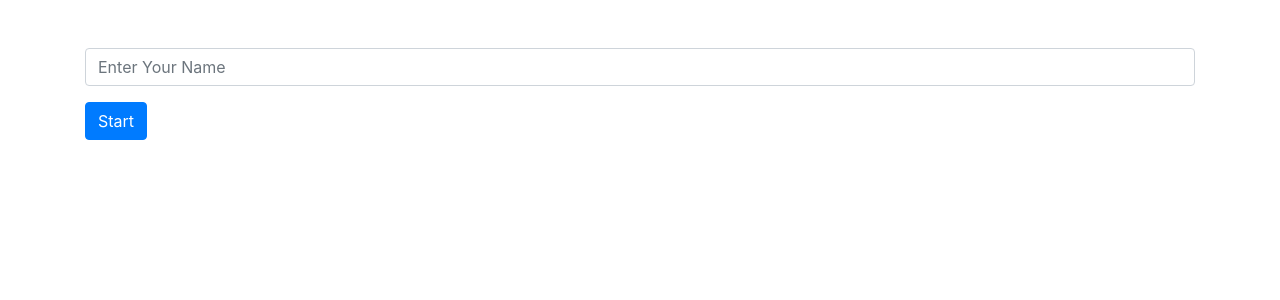
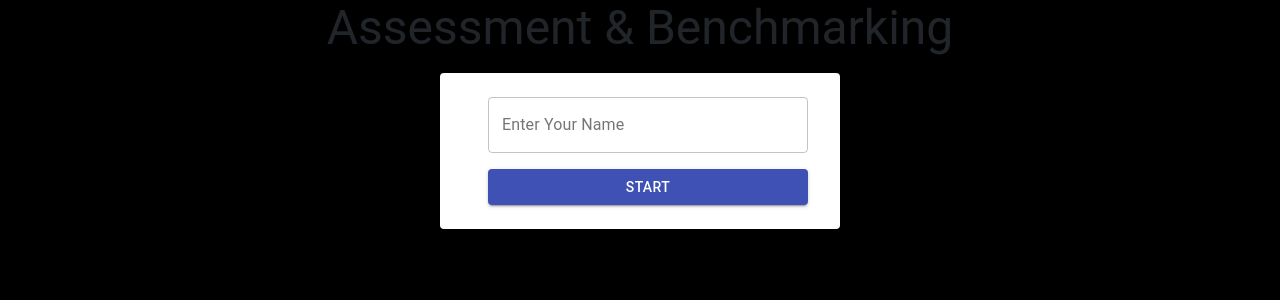
Before and after one commit to Abdugaffor-97/benchmark-platform-frontend, a React (Create React App) app: page / in a window 1280 px wide. Shown: the top 300 px of the page. Built offline with nearby package versions, Linux system fonts and the light colour scheme.

Commit message:
implemented material ui

```diff
--- a/src/App.css
+++ b/src/App.css
@@ -1,39 +1,4 @@
-.App {
+body {
   text-align: center;
-  background-color: #282c34;
+  background-color: black;
 }
-
-.App-logo {
-  height: 40vmin;
-  pointer-events: none;
-}
-
-@media (prefers-reduced-motion: no-preference) {
-  .App-logo {
-    animation: App-logo-spin infinite 20s linear;
-  }
-}
-
-.App-header {
-  background-color: #282c34;
-  min-height: 100vh;
-  display: flex;
-  flex-direction: column;
-  align-items: center;
-  justify-content: center;
-  font-size: calc(10px + 2vmin);
-  color: white;
-}
-
-.App-link {
-  color: #61dafb;
-}
-
-@keyframes App-logo-spin {
-  from {
-    transform: rotate(0deg);
-  }
-  to {
-    transform: rotate(360deg);
-  }
-}
--- a/src/components/Home.jsx
+++ b/src/components/Home.jsx
@@ -1,30 +1,73 @@
 import { withRouter } from "react-router-dom";
 import { useState } from "react";
+import React from "react";
+import { makeStyles } from "@material-ui/core/styles";
+import TextField from "@material-ui/core/TextField";
+import Grid from "@material-ui/core/Grid";
+import Paper from "@material-ui/core/Paper";
+import Button from "@material-ui/core/Button";
+import Typography from "@material-ui/core/Typography";
 
-import { Form, Container, Row, Col, Button } from "react-bootstrap";
+const useStyles = makeStyles((theme) => ({
+  form: {
+    "& > *": {
+      margin: theme.spacing(1),
+      width: "25ch",
+    },
+  },
+  grid: {
+    flexGrow: 1,
+    overflow: "hidden",
+    padding: theme.spacing(0, 3),
+  },
+  paper: {
+    maxWidth: 400,
+    margin: `${theme.spacing(1)}px auto`,
+    padding: theme.spacing(2),
+  },
+  input: {
+    width: "100%",
+  },
+}));
 
 const Home = (props) => {
   const [name, setName] = useState("");
+  const classes = useStyles();
   return (
-    <Container className="my-5">
-      <Row>
-        <Col>
-          <Form.Control
-            type="text"
-            placeholder="Enter Your Name"
+    <div className={classes.grid}>
+      <Typography variant="h3" component="h2" gutterBottom>
+        Assessment & Benchmarking
+      </Typography>
+      <Paper className={classes.paper}>
+        <Grid className={classes.grid}>
+          <form className={classes.form} noValidate autoComplete="off">
+            <TextField
+              className={classes.input}
+              id="candidate-name"
+              label="Enter Your Name"
+              variant="outlined"
               onChange={(e) => {
                 setName(e.target.value);
               }}
+              onKeyPress={(e) => {
+                if (e.key === "Enter") {
+                  // e.preventDefault();
+                  props.history.push(`/start?name=${name}`);
+                }
+              }}
             />
             <Button
-            className="mt-3"
+              className={classes.input}
+              variant="contained"
+              color="primary"
               onClick={() => props.history.push(`/start?name=${name}`)}
             >
               Start
             </Button>
-        </Col>
-      </Row>
-    </Container>
+          </form>
+        </Grid>
+      </Paper>
+    </div>
   );
 };
 
```
Lines whose indentation alone changed are shown as unchanged.
